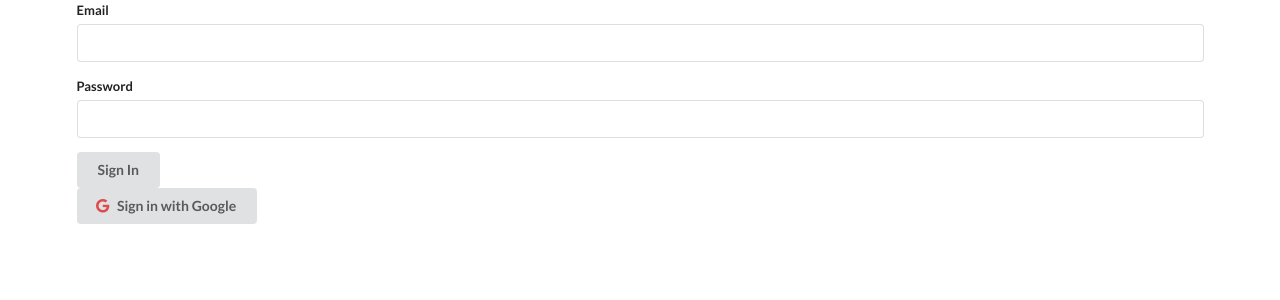
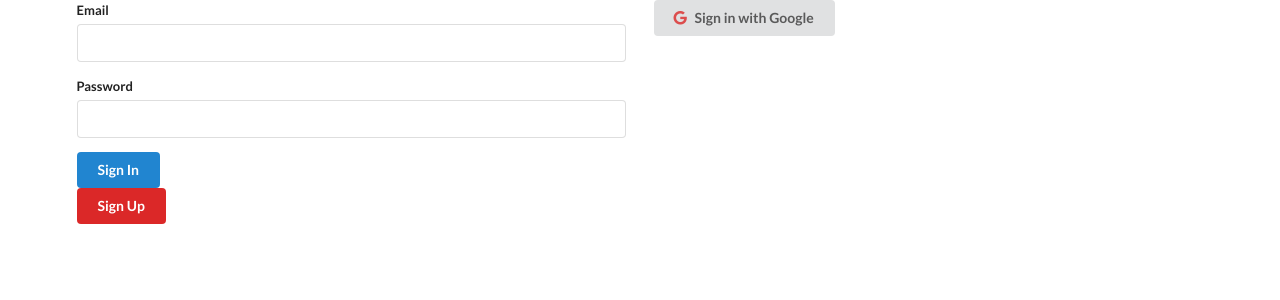
Before and after one commit to emanuel-skrenkovic/react-store, a React (Create React App) app: page /login in a window 1280 px wide. Shown: the top 300 px of the page. Built offline with nearby package versions, Linux system fonts and the light colour scheme.

Commit message:
added register view; created authentication form component

```diff
--- a/src/components/App.tsx
+++ b/src/components/App.tsx
@@ -4,7 +4,7 @@ import { Router, Switch, Route } from 'react-router-dom';
 
 import { history } from 'models/history';
 import { Header, ProtectedRoute } from 'components';
-import { LogInPage, selectAuthInfo } from 'modules/authentication';
+import { SignInView, RegisterView, selectAuthInfo } from 'modules/authentication';
 
 const App: React.FC = () => {
     const { isSignedIn } = useSelector(selectAuthInfo);
@@ -15,7 +15,8 @@ const App: React.FC = () => {
                 <Route path="/" component={Header} />
                 <Switch>
                     <Route path="/home" />
-                    <Route path="/login" exact component={LogInPage} />
+                    <Route path="/login" exact component={SignInView} />
+                    <Route path="/register" exact component={RegisterView} />
                     <Route path="/listing" exact />
                     <Route path="/cart" exact />
                     <Route path="/faq" exact />
--- /dev/null
+++ b/src/modules/authentication/components/authenticationForm.tsx
@@ -0,0 +1,39 @@
+import React, { useState, FormEvent } from 'react';
+
+interface AuthenticationFormProps {
+    submitButtonText: string;
+    onFormSubmit: (email: string, password: string) => void
+}
+
+export const AuthenticationForm: React.FC<AuthenticationFormProps> = (props) => {
+    const [email, setEmail] = useState('');
+    const [password, setPassword] = useState('');
+
+    const onFormSubmit = (event: FormEvent) => {
+        event.preventDefault();
+
+        props.onFormSubmit(email, password);
+    }
+
+    return (
+        <div className="ui container">
+            <form className="ui form" onSubmit={onFormSubmit}>
+                <div className="field">
+                    <label>Email</label>
+                    <input
+                        type="text"
+                        value={email}
+                        onChange={(event: FormEvent<HTMLInputElement>) => setEmail(event.currentTarget.value)} />
+                </div>
+                <div className="field">
+                    <label>Password</label>
+                    <input
+                        type="password"
+                        value={password}
+                        onChange={(event: FormEvent<HTMLInputElement>) => setPassword(event.currentTarget.value)} />
+                </div>
+                <button className="ui button blue" type="submit">{props.submitButtonText}</button>
+            </form>
+        </div>
+    );
+};
--- /dev/null
+++ b/src/modules/authentication/components/index.ts
@@ -0,0 +1 @@
+export * from './authenticationForm';
--- a/src/modules/authentication/index.ts
+++ b/src/modules/authentication/index.ts
@@ -1,3 +1,4 @@
 export * from 'modules/authentication/redux';
 export * from 'modules/authentication/views';
 export * from 'modules/authentication/models';
+export * from 'modules/authentication/components';
--- a/src/modules/authentication/views/index.ts
+++ b/src/modules/authentication/views/index.ts
@@ -1 +1,2 @@
-export * from 'modules/authentication/views/logInPage';
+export * from 'modules/authentication/views/signInView';
+export * from './registerView';
--- a/src/modules/authentication/views/logInPage.tsx
+++ /dev/null
@@ -1,60 +0,0 @@
-import React, { useState, FormEvent } from 'react';
-import { useSelector, useDispatch } from 'react-redux';
-import { history } from 'models/history';
-import {
-    signInWithEmailAndPassword,
-    signInWithGoogle,
-    selectAuthInfo
-} from 'modules/authentication';
-
-// TODO: move login form to separate component; create register form
-export const LogInPage: React.FC = () => {
-    const [email, setEmail] = useState('');
-    const [password, setPassword] = useState('');
-
-    const { isSignedIn } = useSelector(selectAuthInfo);
-    const dispatch = useDispatch();
-
-    const onFormSubmit = (event: FormEvent) => {
-        event.preventDefault();
-
-        dispatch(signInWithEmailAndPassword(email, password));
-
-        // TODO: handle login failure
-        history.push('/');
-    };
-
-    const onGoogleSignInClick = () => {
-        dispatch(signInWithGoogle());
-        history.push('/');
-    };
-
-    const googleSignInButtonText: string = isSignedIn ? 'Sign Out' : 'Sign in with Google';
-    return (
-        <div className="ui container">
-            <div>
-                <form className="ui form" onSubmit={onFormSubmit}>
-                    <div className="field">
-                        <label>Email</label>
-                        <input
-                            type="text"
-                            value={email}
-                            onChange={(event: FormEvent<HTMLInputElement>) => setEmail(event.currentTarget.value)} />
-                    </div>
-                    <div className="field">
-                        <label>Password</label>
-                        <input
-                            type="password"
-                            value={password}
-                            onChange={(event: FormEvent<HTMLInputElement>) => setPassword(event.currentTarget.value)} />
-                    </div>
-                    <button className="ui button" type="submit">Sign In</button>
-                </form>
-            </div>
-            <button className="ui google button" onClick={() => onGoogleSignInClick()}>
-                <i className="red google icon" />
-                {googleSignInButtonText}
-            </button>
-        </div>
-    );
-};
--- /dev/null
+++ b/src/modules/authentication/views/registerView.tsx
@@ -0,0 +1,21 @@
+import React from 'react';
+import { useDispatch } from 'react-redux';
+
+import { history } from 'models';
+import { AuthenticationForm, registerUser } from 'modules/authentication';
+
+export const RegisterView: React.FC = () => {
+    const dispatch = useDispatch();
+
+    const onFormSubmit = (email: string, password: string) => {
+        dispatch(registerUser(email, password));
+
+        history.push('/');
+    };
+
+    return (
+        <div className="ui container">
+            <AuthenticationForm submitButtonText="Register" onFormSubmit={onFormSubmit} />
+        </div>
+    );
+}
--- /dev/null
+++ b/src/modules/authentication/views/signInView.tsx
@@ -0,0 +1,44 @@
+import React from 'react';
+import { useDispatch } from 'react-redux';
+
+import { history } from 'models/history';
+import {
+    AuthenticationForm,
+    signInWithEmailAndPassword,
+    signInWithGoogle,
+} from 'modules/authentication';
+
+export const SignInView: React.FC = () => {
+    const dispatch = useDispatch();
+
+    const onFormSubmit = (email: string, password: string) => {
+        dispatch(signInWithEmailAndPassword(email, password));
+
+        // TODO: handle login failure
+        history.push('/');
+    };
+
+    const onGoogleSignInClick = () => {
+        dispatch(signInWithGoogle());
+        history.push('/');
+    };
+
+    const onRegisterClick = () => {
+        history.push('/register');
+    };
+
+    return (
+        <div className="ui two column grid container">
+            <div className="column">
+                <AuthenticationForm submitButtonText="Sign In" onFormSubmit={onFormSubmit} />
+                <button className="ui button red" onClick={onRegisterClick}>Sign Up</button>
+            </div>
+            <div className="column">
+                <button className="ui google button" onClick={() => onGoogleSignInClick()}>
+                    <i className="red google icon" />
+                    Sign in with Google
+                </button>
+            </div>
+        </div>
+    );
+};
```
